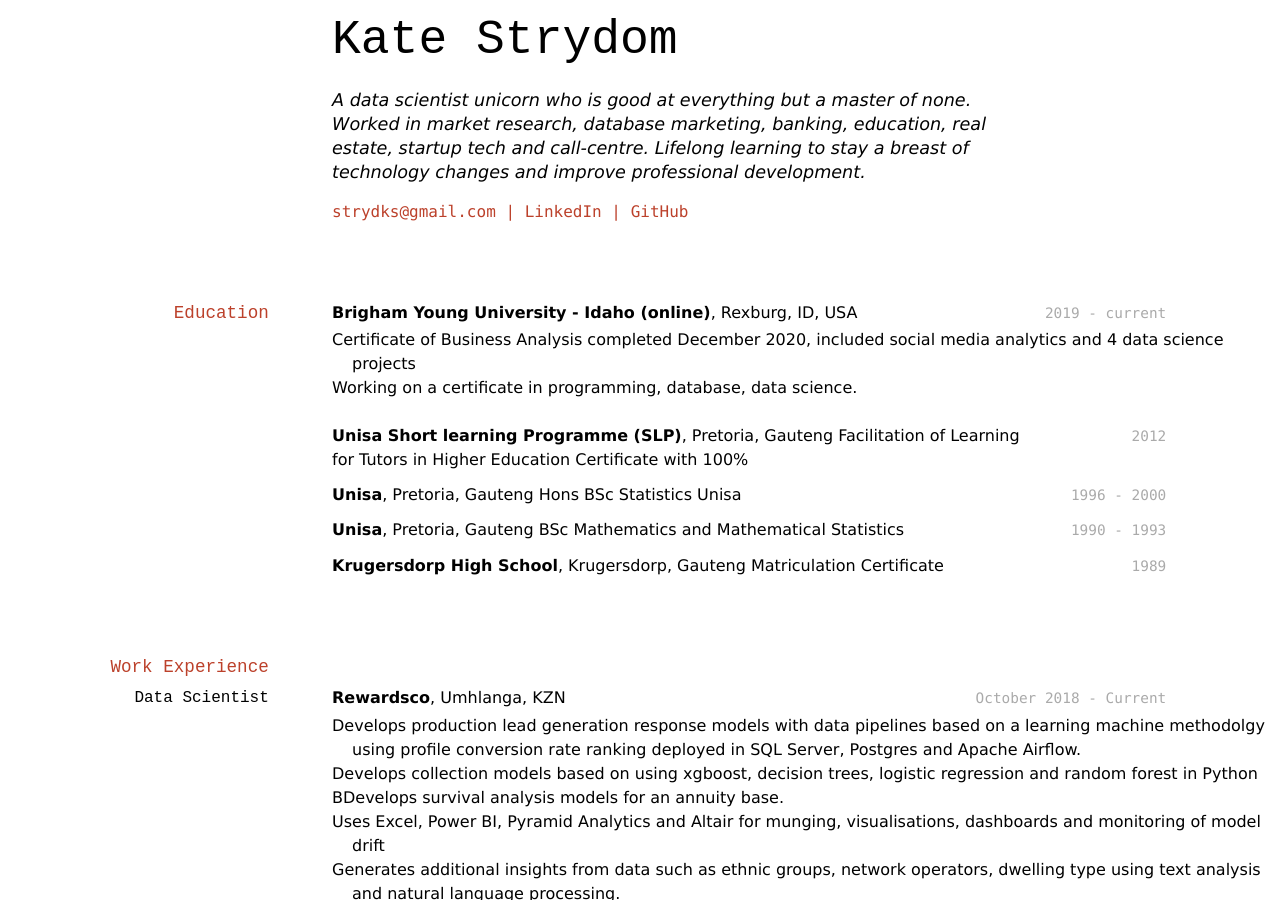
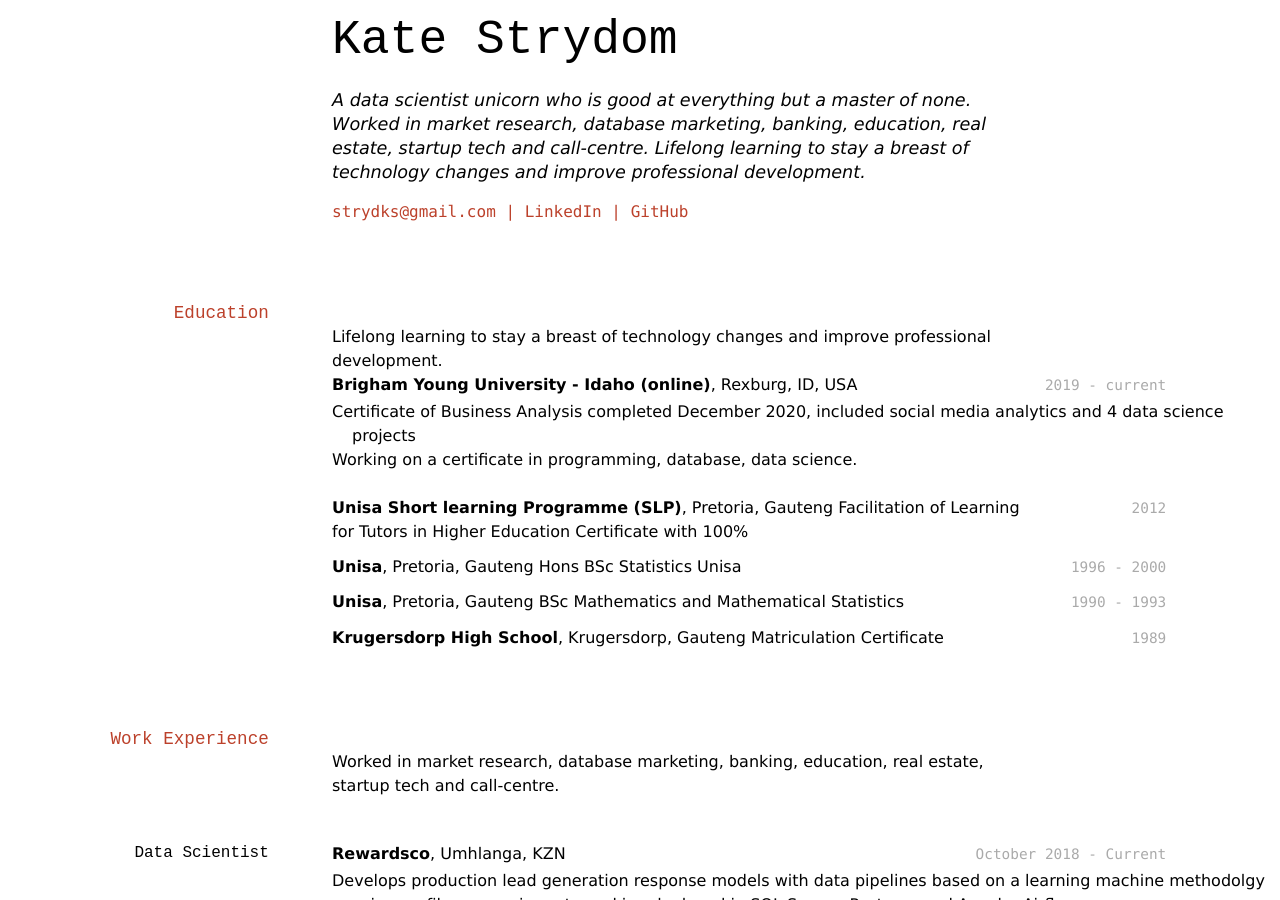
Before and after one commit to Kate-Strydom/strydomk-resume, a Jekyll site: the page built from docs/index.md, in a window 1280 px wide and 900 px high. Built offline with Jekyll 4.4.1, drawn with Linux system fonts in a browser that asks for light colours.

```diff
--- a/docs/index.md
+++ b/docs/index.md
@@ -15,6 +15,9 @@ title: Kate Strydom's Resume
 <!-- https://www.monique.tech/the-art-of-markdown -->
 
 ## Education
+<br>
+Lifelong learning to stay a breast of technology changes and improve professional development.
+<br>
 `2019 - current`
 __Brigham Young University - Idaho (online)__, Rexburg, ID, USA
  - Certificate of Business Analysis completed December 2020, included social media analytics and 4 data science projects
@@ -37,6 +40,8 @@ __Krugersdorp High School__, Krugersdorp, Gauteng
 Matriculation Certificate
 
 ## Work Experience
+<br>
+Worked in market research, database marketing, banking, education, real estate, startup tech and call-centre.
 
 ### Data Scientist
 
```
Also changed, not shown: other parts of docs/index.md (+0 -2 lines).
